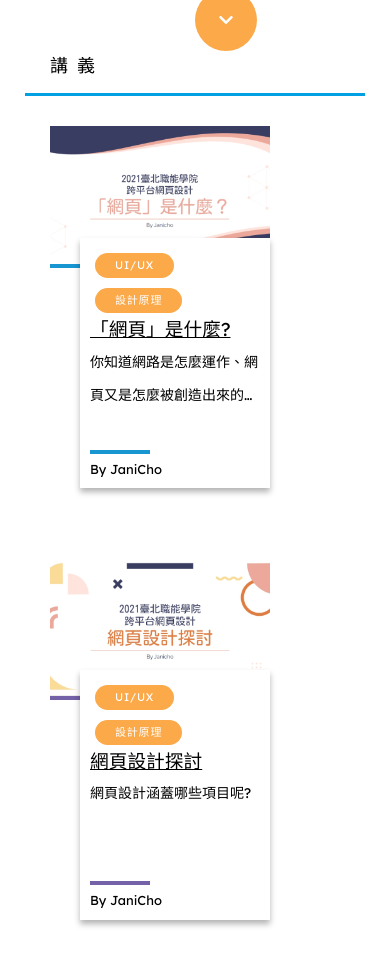
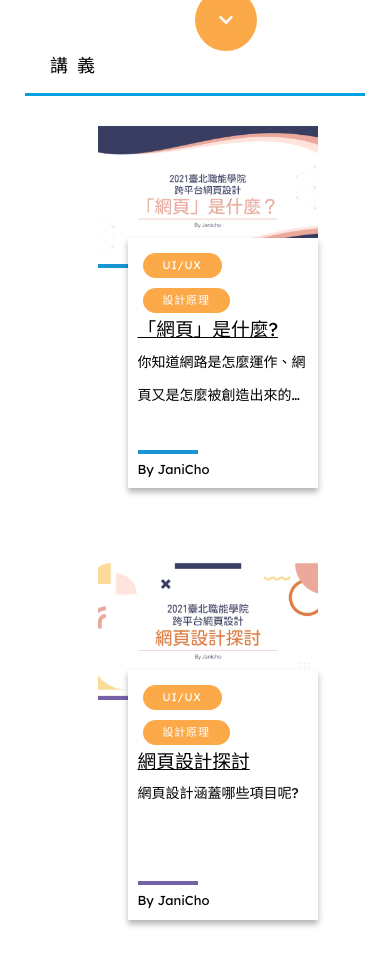
Before and after one commit to paw-pal/TVDI-project, a plain HTML site: page search.html in a window 390 px wide. Shown: the part 1229-2182 px from the top of the page. Drawn offline with nearby package versions, Linux system fonts and the light colour scheme.

Commit message:
modify css for handout-list

```diff
--- a/css/search.css
+++ b/css/search.css
@@ -172,6 +172,13 @@
 
 .handouts-lists{
     width:2425px;
+}
+
+@media screen and (max-width:768px) {
+    .handouts-lists{
+        width:unset;
+        align-items: center;
+    }
 }
 
 @media screen and (min-width:769px) and (max-width: 1273px){
```
